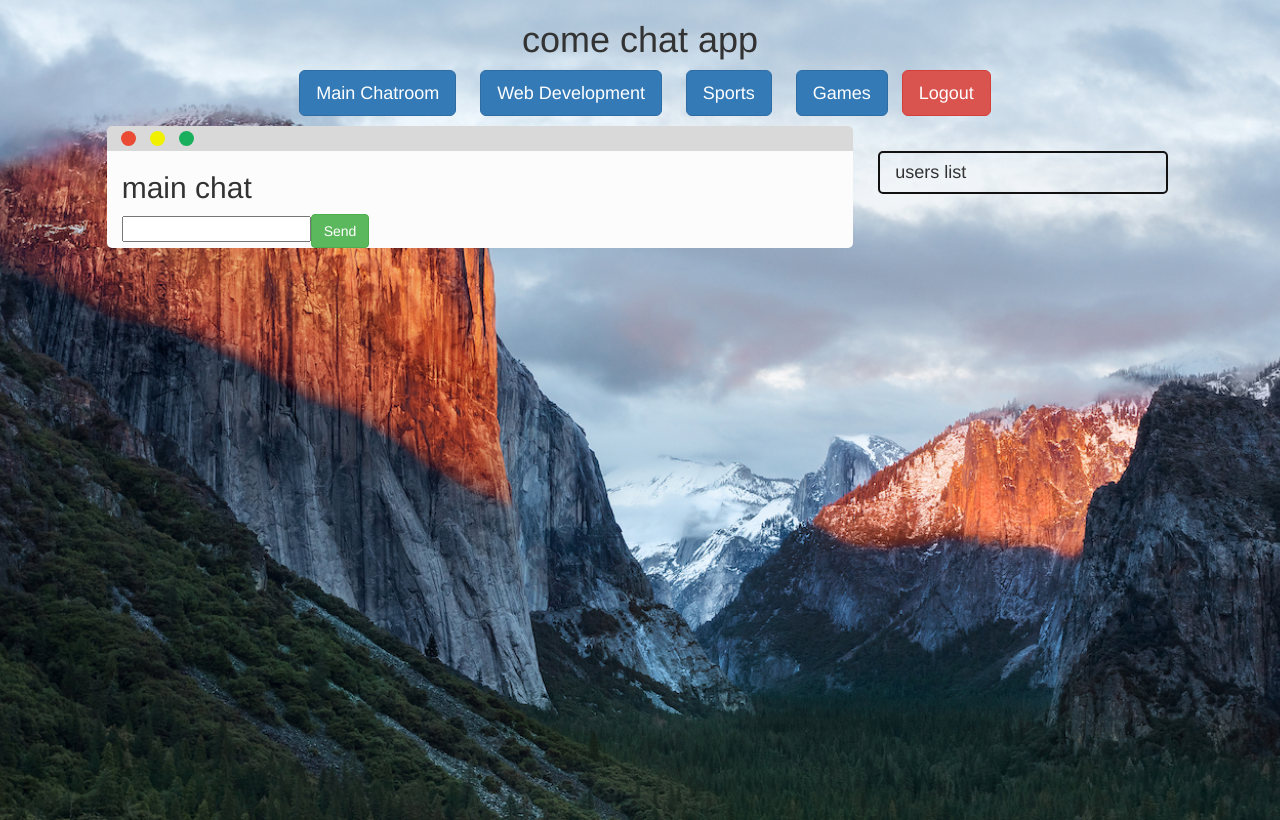
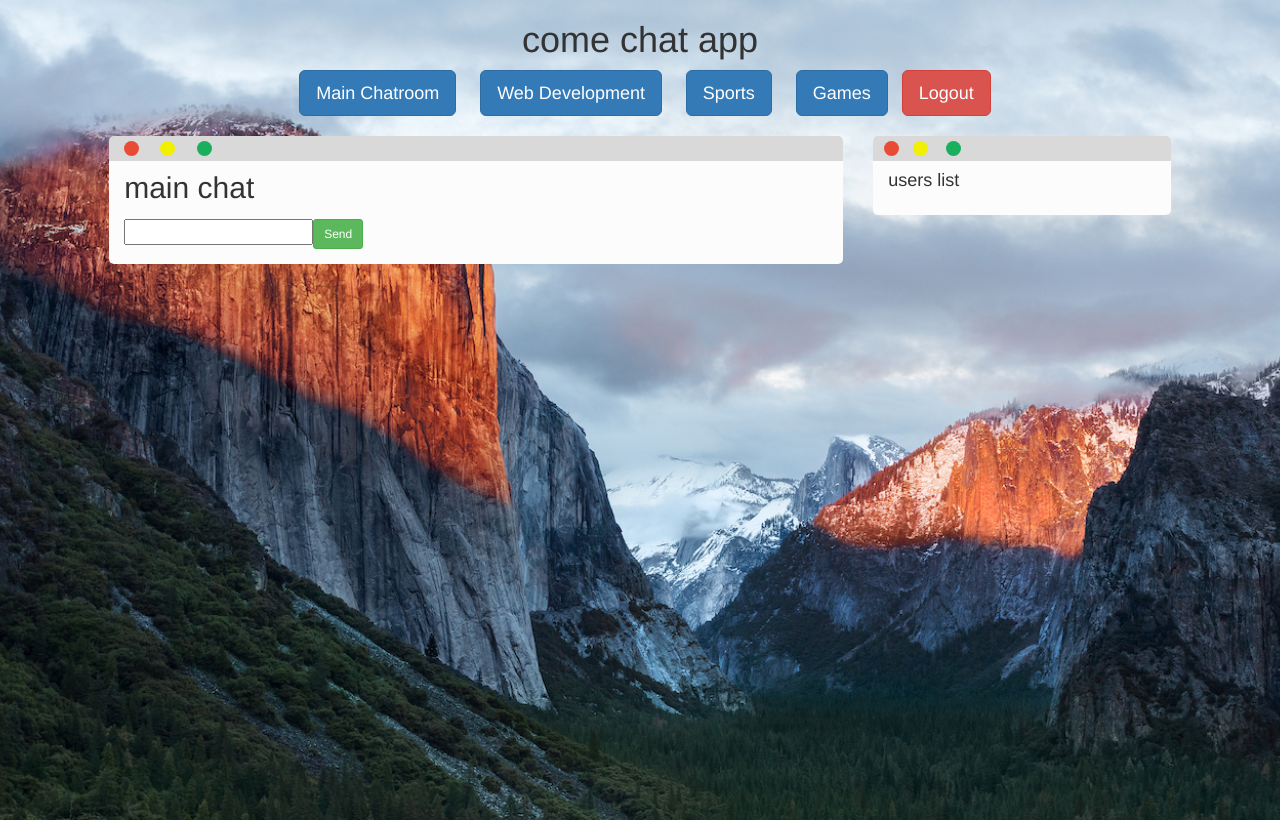
Before and after one commit to aaronmarkle/chat, a website: page chat.html in a window 1280 px wide. Drawn offline with nearby package versions, Linux system fonts and the light colour scheme; no server answers.

Commit message:
visual mac window styling complete on chat page

```diff
--- a/chat.html
+++ b/chat.html
@@ -15,24 +15,33 @@
     <a href="/logout"><button id="logout" class="btn btn-danger btn-lg">Logout</button></a>
   </ul>
   <div id="main">
-    <div id="bar" class="col-xs-7 col-xs-offset-1">
+    <div class="row">
+    <div class="col-xs-10 col-xs-offset-1 col-sm-7 col-sm-offset-1">
+      <div id="bar">
         <div id="red"></div>
         <div id="yellow"></div>
         <div id="green"></div>
       </div>
-    <div id="screen" class="col-xs-7 col-xs-offset-1">
+      <div id="screen">
         <div id="chatroom">
           <p id="title" class="h2">main chat</p>
           <ul id="messages"></ul>
           <form id="form" action="">
-          <span id="username"></span><input type="text" id="m" autocomplete="off"><button id="send" class="btn btn-success">Send</button>
+            <span id="username"></span><input type="text" id="m" autocomplete="off"><button id="send" class="btn btn-sm btn-success">Send</button>
           </form>
         </div>
       </div>
-    <div class="col-xs-3">
-      <div id="users-view" class="col-sm-12">
-        <p class="h4">users list</p>
+    </div>
+    <div class="col-xs-6 col-xs-offset-3 col-sm-3 col-sm-offset-0">
+      <div id="bar-userlist">
+        <div id="red-userlist"></div>
+        <div id="yellow-userlist"></div>
+        <div id="green-userlist"></div>
+      </div>
+      <div id="screen-userlist">
+          <p id="title-users" class="h4">users list</p>
           <ul id="users-list"></ul>
+      </div>
     </div>
     </div>
   </div>
--- a/default.css
+++ b/default.css
@@ -10,6 +10,10 @@ body {
   margin: 0;
 }
 
+#form {
+  margin-top: 15px;
+}
+
 #rooms {
   list-style-type: none;
   padding: 0;
@@ -20,16 +24,20 @@ body {
   margin: 0 10px;
 }
 
-#users-view {
-  border: solid 2px #111;
-  border-radius: 5px;
-  margin-left: 10px;
-}
-
 #users-list {
   padding: 0;
   margin: 0;
   list-style-type: none;
+}
+
+#title {
+  margin-top: 0;
+  padding-top: 10px;
+}
+
+#title-users {
+  margin-top: 0;
+  padding-top: 10px;
 }
 
 #bar {
@@ -37,7 +45,18 @@ body {
   height: 25px;
   background-color: #DAD9D9;
   margin-top: 10px;
-    min-width: 500px;
+  min-width: 350px;
+  font-family: monospace;
+  float: none;
+  border-top-right-radius: 5px;
+  border-top-left-radius: 5px;
+}
+
+#bar-userlist {
+  text-align: center;
+  height: 25px;
+  background-color: #DAD9D9;
+  margin-top: 10px;
   font-family: monospace;
   float: none;
   border-top-right-radius: 5px;
@@ -50,7 +69,7 @@ body {
   width: 15px;
   height: 15px;
   margin: 0 auto;
-    left: -49%;
+  left: -47%;
   bottom: -20%;
   position:relative;
 }
@@ -61,7 +80,7 @@ body {
   width: 15px;
   height: 15px;
   margin: 0 auto;
-    left: -45%;
+  left: -42%;
   bottom: 40%;
   position:relative;
   display: block;
@@ -73,7 +92,42 @@ body {
   width: 15px;
   height: 15px;
   margin: 0 auto;
-    left: -41%;
+  left: -37%;
+  bottom: 99%;
+  position:relative;
+  display: block;
+}
+
+#red-userlist {
+  background-color: #E94B35;
+  border-radius: 100%;
+  width: 15px;
+  height: 15px;
+  margin: 0 auto;
+  left: -44%;
+  bottom: -20%;
+  position:relative;
+}
+
+#yellow-userlist {
+  background-color: #f0f000;
+  border-radius: 100%;
+  width: 15px;
+  height: 15px;
+  margin: 0 auto;
+  left: -34%;
+  bottom: 40%;
+  position:relative;
+  display: block;
+}
+
+#green-userlist {
+  background-color: #1AAF5C;
+  border-radius: 100%;
+  width: 15px;
+  height: 15px;
+  margin: 0 auto;
+  left: -23%;
   bottom: 99%;
   position:relative;
   display: block;
@@ -81,8 +135,17 @@ body {
 
 #screen {
   background-color: #fcfcfc;
-    min-width: 500px;
+  min-width: 350px;
   border-bottom-left-radius: 5px;
   border-bottom-right-radius: 5px;
   margin-bottom: 50px;
+  padding: 0 15px 15px 15px;
 }
+
+#screen-userlist {
+  background-color: #fcfcfc;
+  border-bottom-left-radius: 5px;
+  border-bottom-right-radius: 5px;
+  margin-bottom: 50px;
+  padding: 0 15px 15px 15px;
+}
```
Also changed, not shown: login.css (indentation only). Lines whose indentation alone changed are shown as unchanged.
